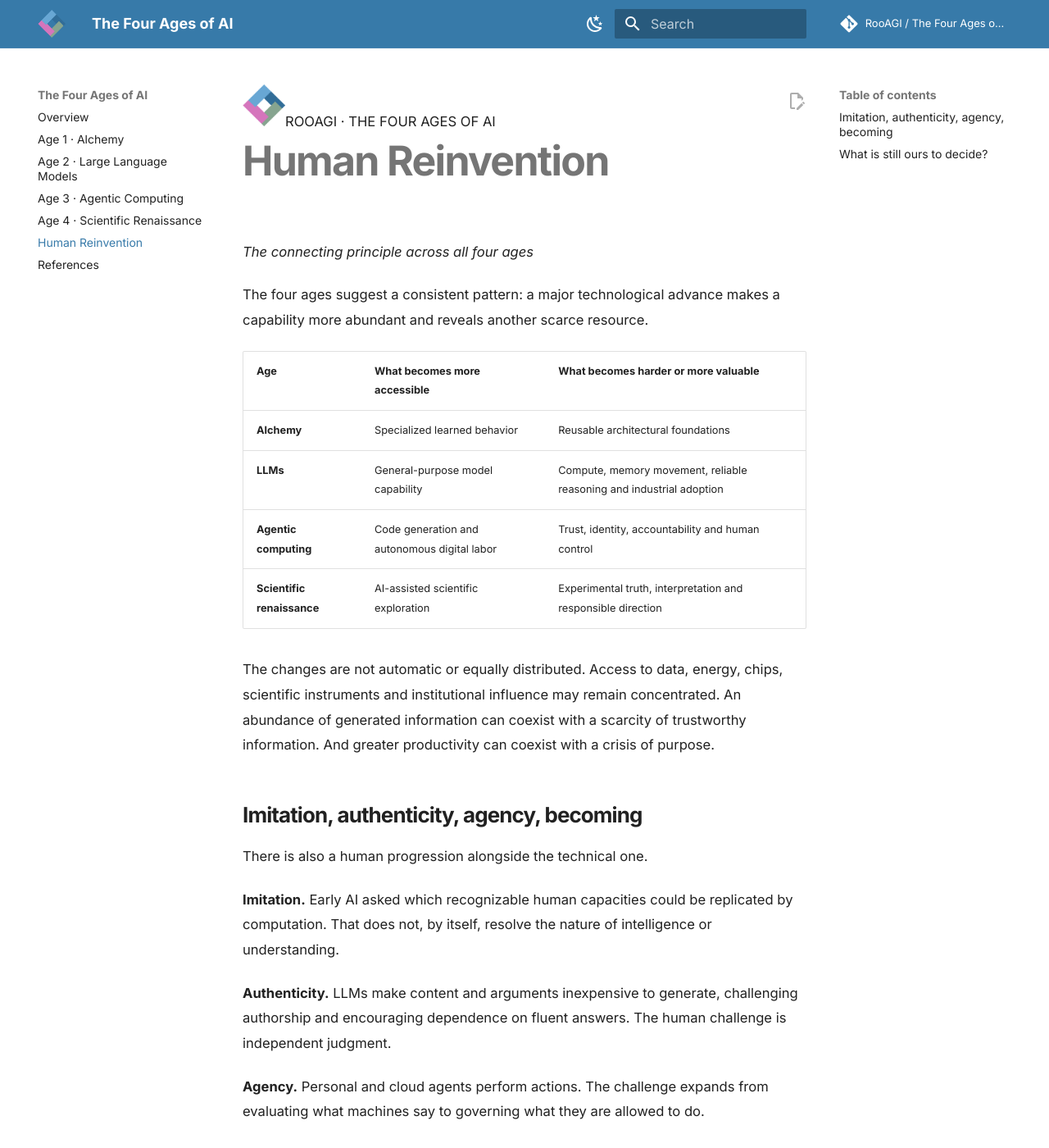
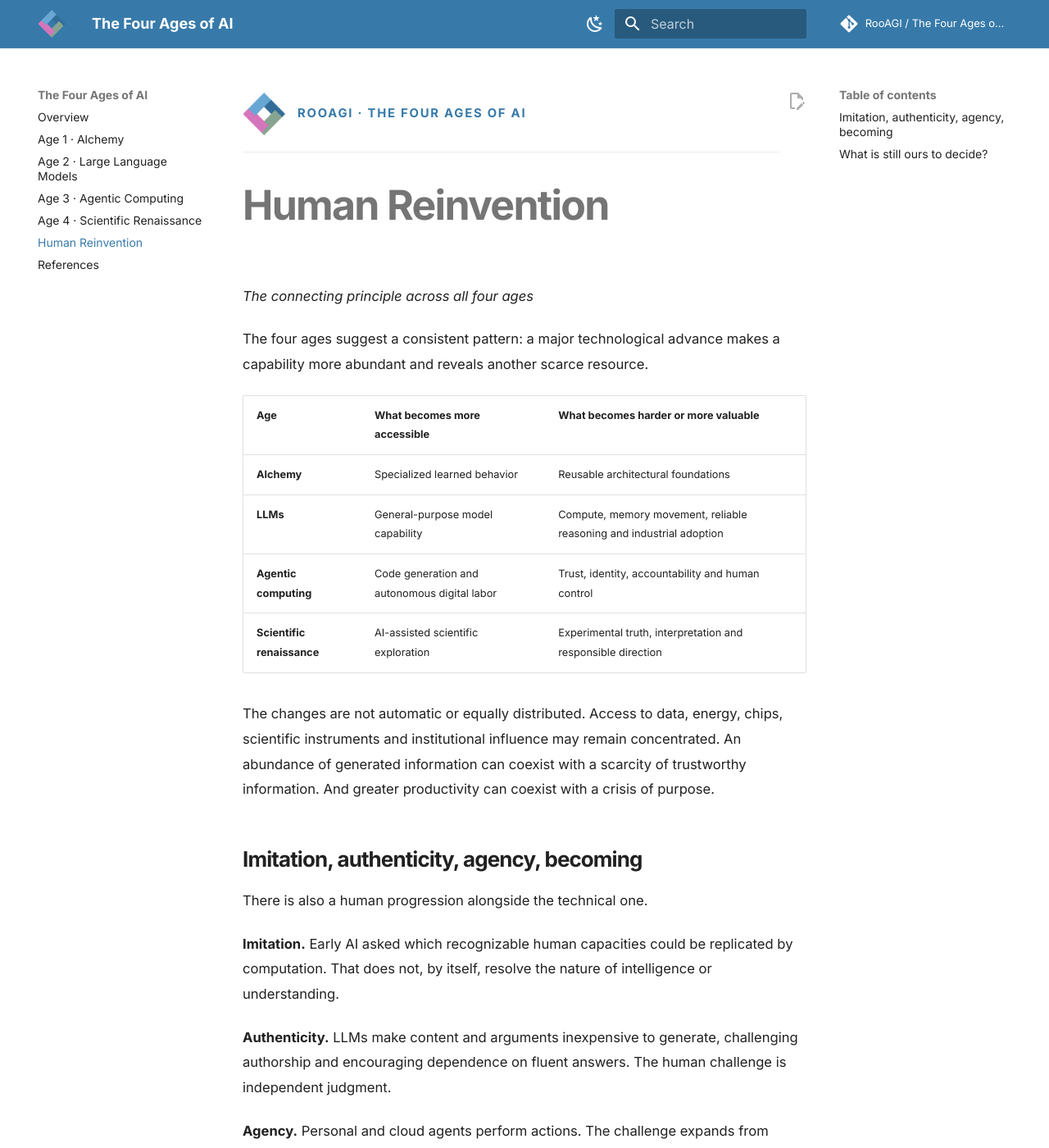
Before and after one commit to RooAGI/The-Four-Ages-of-AI-From-Machine-Intelligence-to-Human-Reinvention, an MkDocs documentation site: the page built from docs/human-reinvention.md, in a window 1280 px wide and 1400 px high. Shown: the whole window at 82% size. Built offline with MkDocs 1.6.1 and Material for MkDocs 9.7.7, drawn with Linux system fonts in a browser that asks for light colours; comment, search, counter and statistics services are not loaded.

Commit message:
Style always-visible article logo and copyright

```diff
--- a/docs/stylesheets/extra.css
+++ b/docs/stylesheets/extra.css
@@ -61,3 +61,9 @@
   .brand-lockup { align-items: flex-start; gap: .7rem; }
   .hero-logo { width: 44px; height: 44px; }
 }
+
+
+/* Persistent, visible editorial credit on every chapter */
+.article-brand {display:flex;align-items:center;gap:.75rem;margin:.5rem 0 1.6rem;padding-bottom:1rem;border-bottom:1px solid var(--md-default-fg-color--lightest);font-size:.74rem;font-weight:800;letter-spacing:.12em;color:var(--roo-blue)}
+.article-brand img {width:52px;height:52px;object-fit:contain;flex-shrink:0}
+.article-copyright {margin:3rem 0 1rem;padding-top:1rem;border-top:1px solid var(--md-default-fg-color--lightest);font-size:.7rem;color:var(--md-default-fg-color--light)}
```
